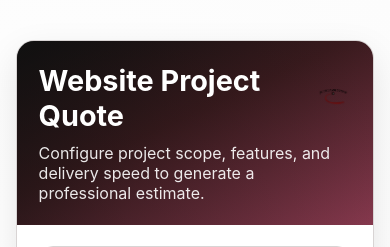
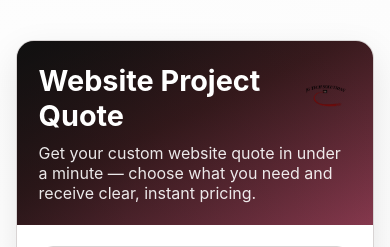
Before and after one commit to GRABOWSKIGROUP/Website-Quote, a Flask app: page / in a window 390 px wide. Shown: the top 247 px of the page. Run offline with Flask 2, Linux system fonts and the light colour scheme.

Commit message:
Improve hero CTA copy and enlarge mobile title logo

```diff
--- a/templates/form.html
+++ b/templates/form.html
@@ -90,11 +90,16 @@
         align-items: center;
         justify-content: flex-start;
         gap: 0.7rem;
+        width: 100%;
+      }
+
+      .title-row h1 {
+        flex: 1;
       }
 
       .title-logo {
-        width: 44px;
-        height: 44px;
+        width: 46px;
+        height: 46px;
         object-fit: contain;
       }
 
@@ -361,8 +366,8 @@
         }
 
         .title-logo {
-          width: 36px;
-          height: 36px;
+          width: 52px;
+          height: 52px;
         }
 
         .actions {
@@ -383,7 +388,7 @@
             <h1>Website Project Quote</h1>
             <img class="title-logo" src="{{ url_for('static', filename='lOGO.png') }}" alt="JG Tech Solutions logo" />
           </div>
-          <p>Configure project scope, features, and delivery speed to generate a professional estimate.</p>
+          <p>Get your custom website quote in under a minute — choose what you need and receive clear, instant pricing.</p>
         </header>
 
         <div class="content">
```
